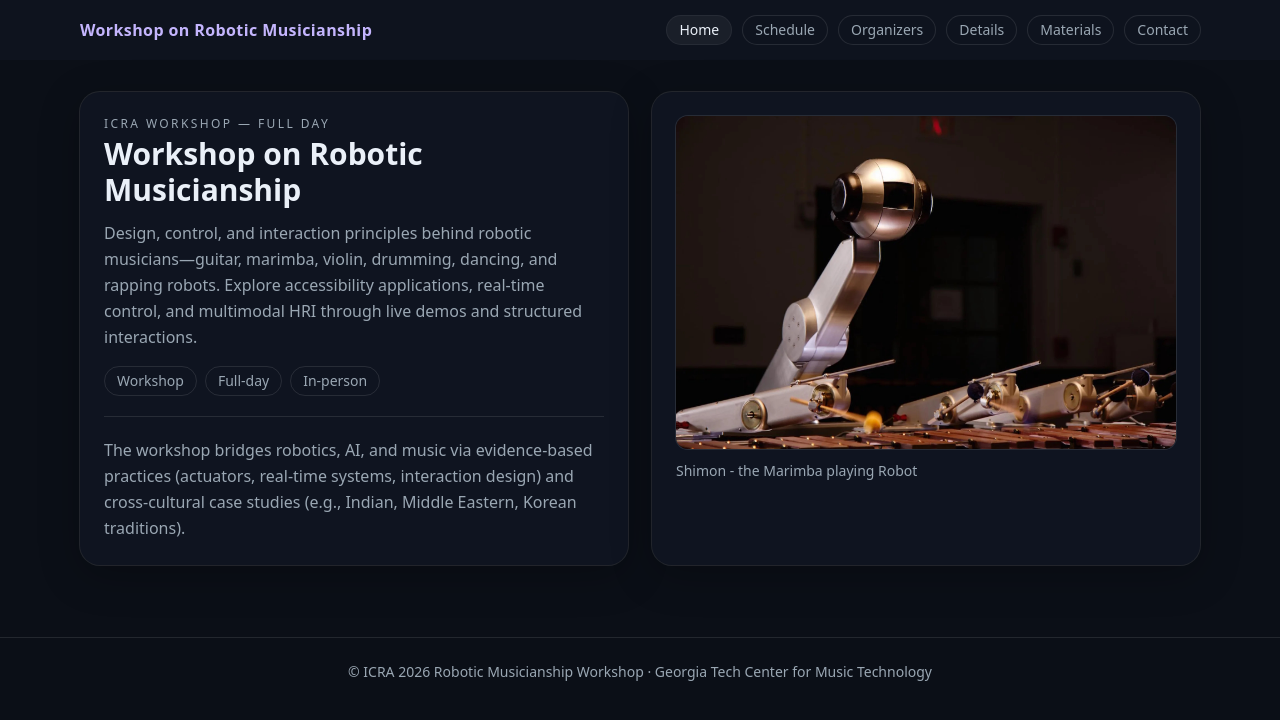
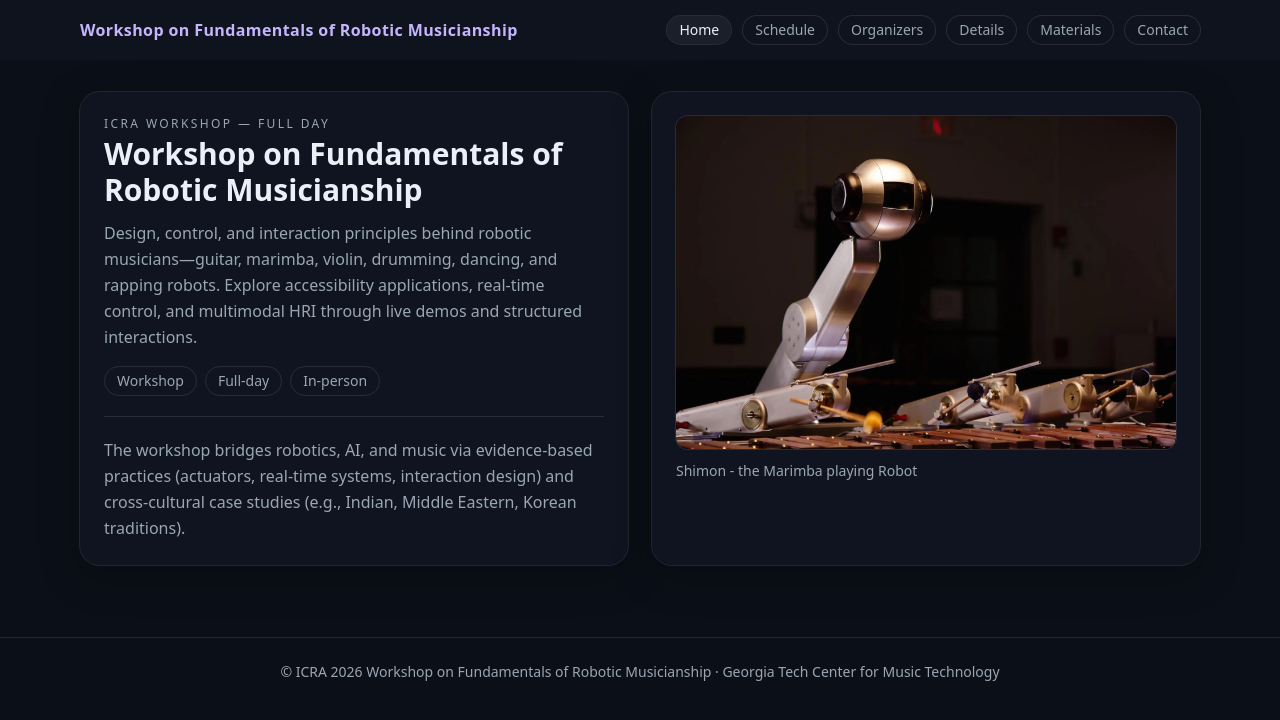
Before and after one commit to icra2026rm/icra2026rm.github.io, a Next.js app: page / in a window 1280 px wide. Shown: the top 720 px of the page. Built offline with nearby package versions, Linux system fonts and the light colour scheme.

Commit message:
Changed Workshop title

```diff
--- a/src/app/(pages)/page.tsx
+++ b/src/app/(pages)/page.tsx
@@ -11,7 +11,7 @@ export default function HomePage() {
                     ICRA Workshop — Full Day
                 </p>
                 <h1 className="mt-1 text-3xl font-bold">
-                    Workshop on Robotic Musicianship
+                    Workshop on Fundamentals of Robotic Musicianship
                 </h1>
                 <p className="mt-3 leading-relaxed text-muted">
                     Design, control, and interaction principles behind robotic
--- a/src/app/layout.tsx
+++ b/src/app/layout.tsx
@@ -4,9 +4,9 @@ import Nav from "@/components/Nav";
 import Footer from "@/components/Footer";
 
 export const metadata: Metadata = {
-    title: "ICRA Workshop — Fundamentals of Robotic Musicianship",
+    title: "Workshop on Fundamentals of Robotic Musicianship - ICRA 2026",
     description:
-        "A full-day ICRA workshop on robotic musicianship: design, control, and human-robot musical interaction.",
+        "A full-day ICRA workshop on the fundamentals of robotic musicianship: design, control, and human-robot musical interaction.",
     icons: { icon: [
       {
         url: "/shimon_icon.png",
--- a/src/components/Footer.tsx
+++ b/src/components/Footer.tsx
@@ -2,7 +2,8 @@ export default function Footer() {
     return (
         <footer className="mt-10 border-t border-white/10">
             <div className="mx-auto max-w-6xl px-4 py-6 text-center text-sm text-muted">
-                © ICRA 2026 Robotic Musicianship Workshop · Georgia Tech Center for Music Technology
+                © ICRA 2026 Workshop on Fundamentals of Robotic Musicianship ·
+                Georgia Tech Center for Music Technology
             </div>
         </footer>
     );
--- a/src/components/Nav.tsx
+++ b/src/components/Nav.tsx
@@ -20,7 +20,7 @@ export default function Nav() {
                 <Link
                     href="/"
                     className="font-extrabold tracking-wide text-accent-2">
-                    Workshop on Robotic Musicianship
+                    Workshop on Fundamentals of Robotic Musicianship
                 </Link>
                 <nav className="flex flex-wrap gap-3">
                     {links.map((l) => {
```
